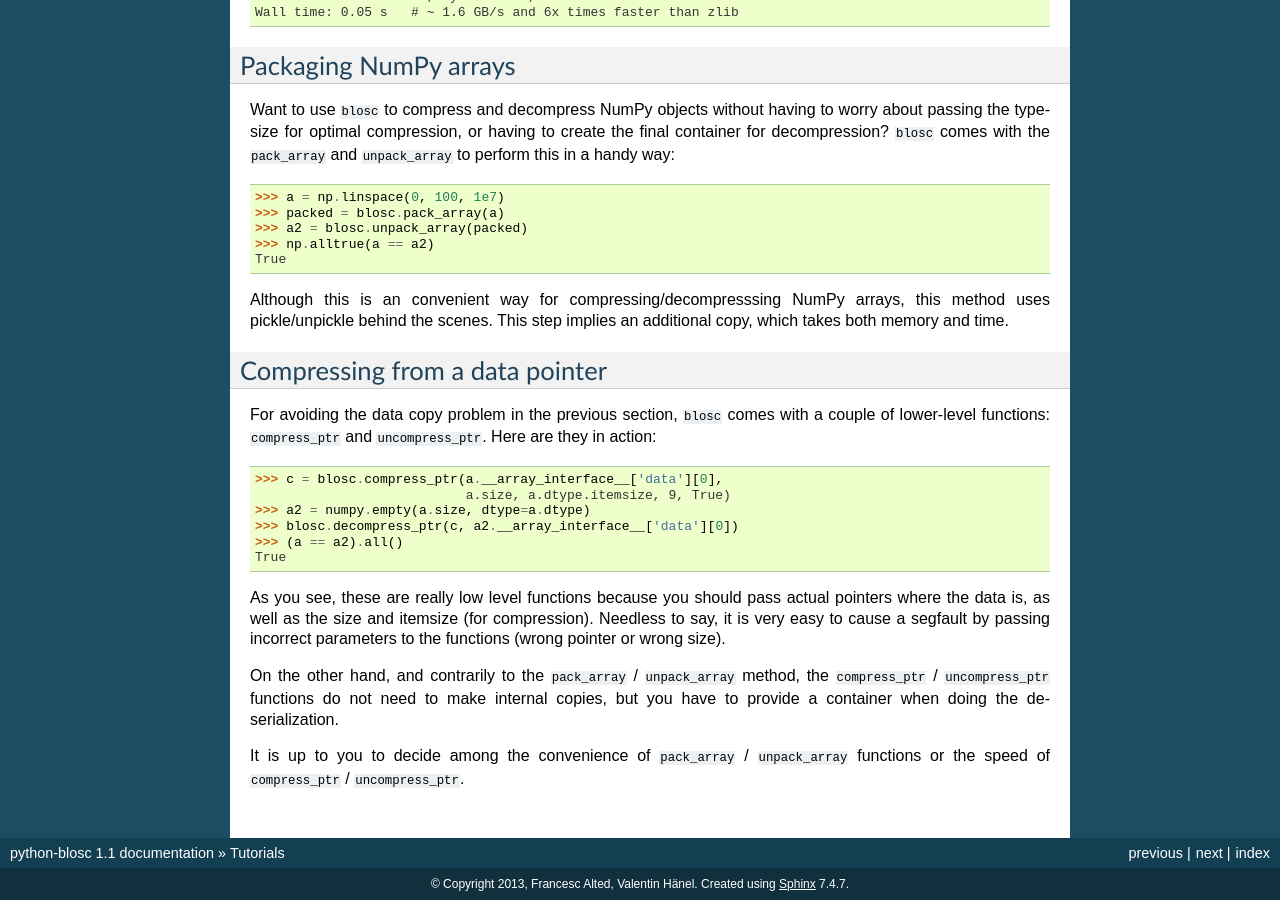
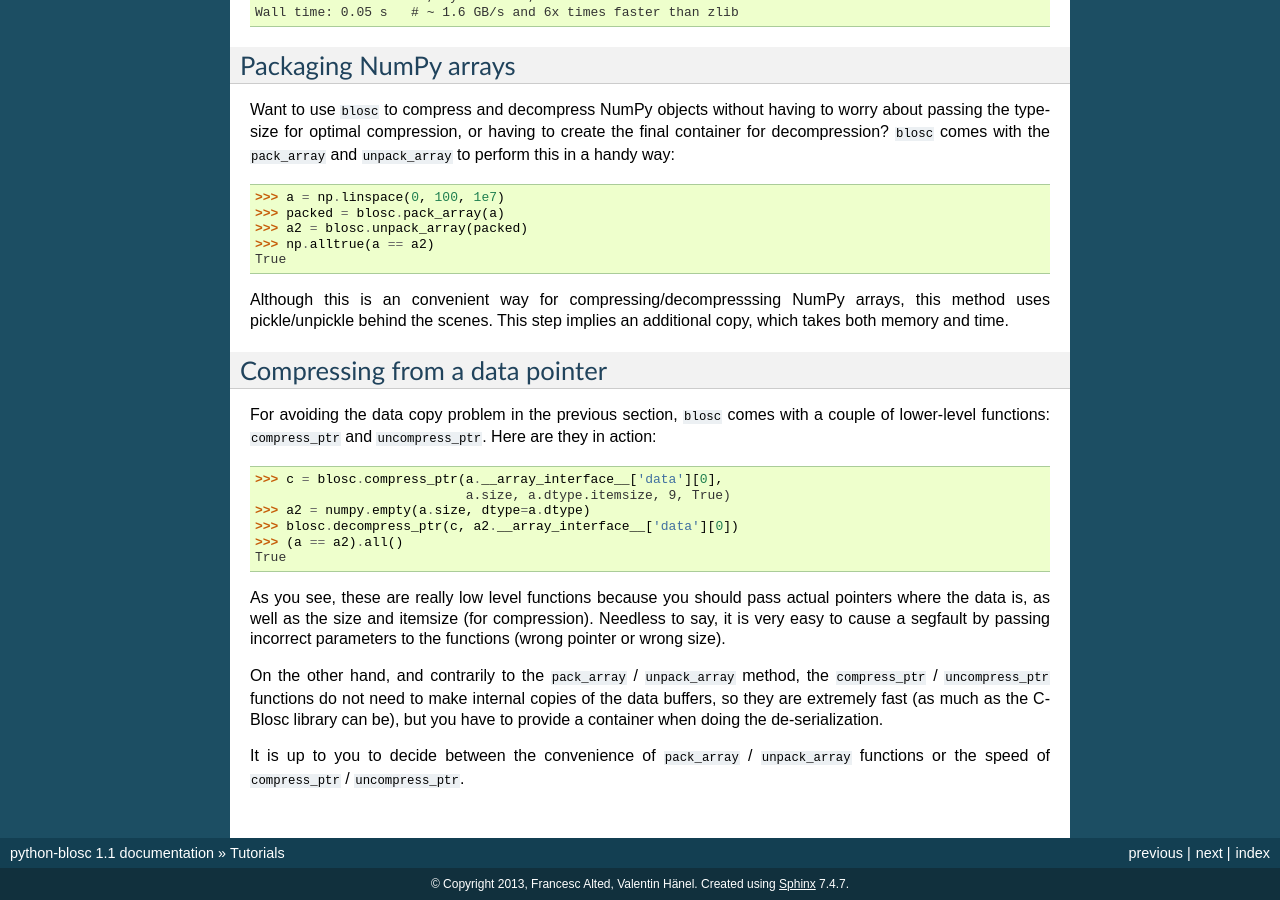
Before and after one commit to Blosc/python-blosc, a Sphinx documentation site: the page built from doc/tutorial.rst, in a window 1280 px wide and 900 px high, scrolled down 986 px. Built offline with Sphinx 7.4.7, drawn with Linux system fonts in a browser that asks for light colours.

Commit message:
More doc tweaks

```diff
--- a/ANNOUNCE.rst
+++ b/ANNOUNCE.rst
@@ -19,7 +19,7 @@ regular-spaced values, etc.
 There is also a handy command line for Blosc called Bloscpack
 (https://github.com/esc/bloscpack) that allows you to compress large
 binary datafiles on-disk.  Although the format for Bloscpack has not
-stabilized yet, it allows you to effectively use Blosc from you
+stabilized yet, it allows you to effectively use Blosc from your
 favorite shell.
 
 
--- a/doc/install.rst
+++ b/doc/install.rst
@@ -27,9 +27,6 @@ or:
 
   $ pip install -U blosc
 
-
-There are different ways to compile python-blosc, depending if you want
-to link with an already installed Blosc library or not.
 
 Building
 ========
--- a/doc/intro.rst
+++ b/doc/intro.rst
@@ -22,7 +22,7 @@ Bloscpack
 There is also a handy command line for python-blosc called Bloscpack
 (https://github.com/esc/bloscpack) that allows you to compress large
 binary datafiles on-disk.  Although the format for Bloscpack has not
-stabilized yet, it allows you to effectively use Blosc from you
+stabilized yet, it allows you to effectively use Blosc from your
 favorite shell.
 
 
--- a/doc/tutorial.rst
+++ b/doc/tutorial.rst
@@ -95,7 +95,9 @@ incorrect parameters to the functions (wrong pointer or wrong size).
 
 On the other hand, and contrarily to the `pack_array` / `unpack_array` method,
 the `compress_ptr` / `uncompress_ptr` functions do not need to make internal
-copies, but you have to provide a container when doing the de-serialization.
+copies of the data buffers, so they are extremely fast (as much as the C-Blosc
+library can be), but you have to provide a container when doing the
+de-serialization.
 
-It is up to you to decide among the convenience of `pack_array` /
+It is up to you to decide between the convenience of `pack_array` /
 `unpack_array` functions or the speed of `compress_ptr` / `uncompress_ptr`.
```
